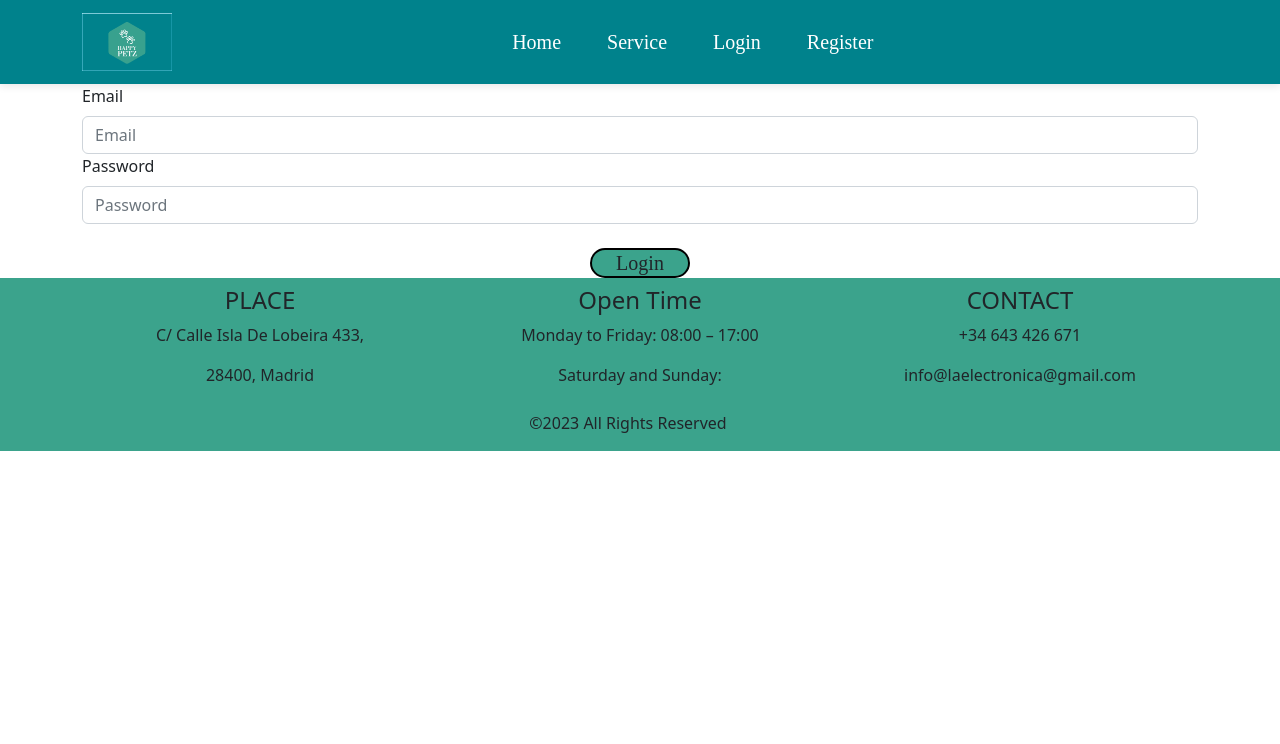
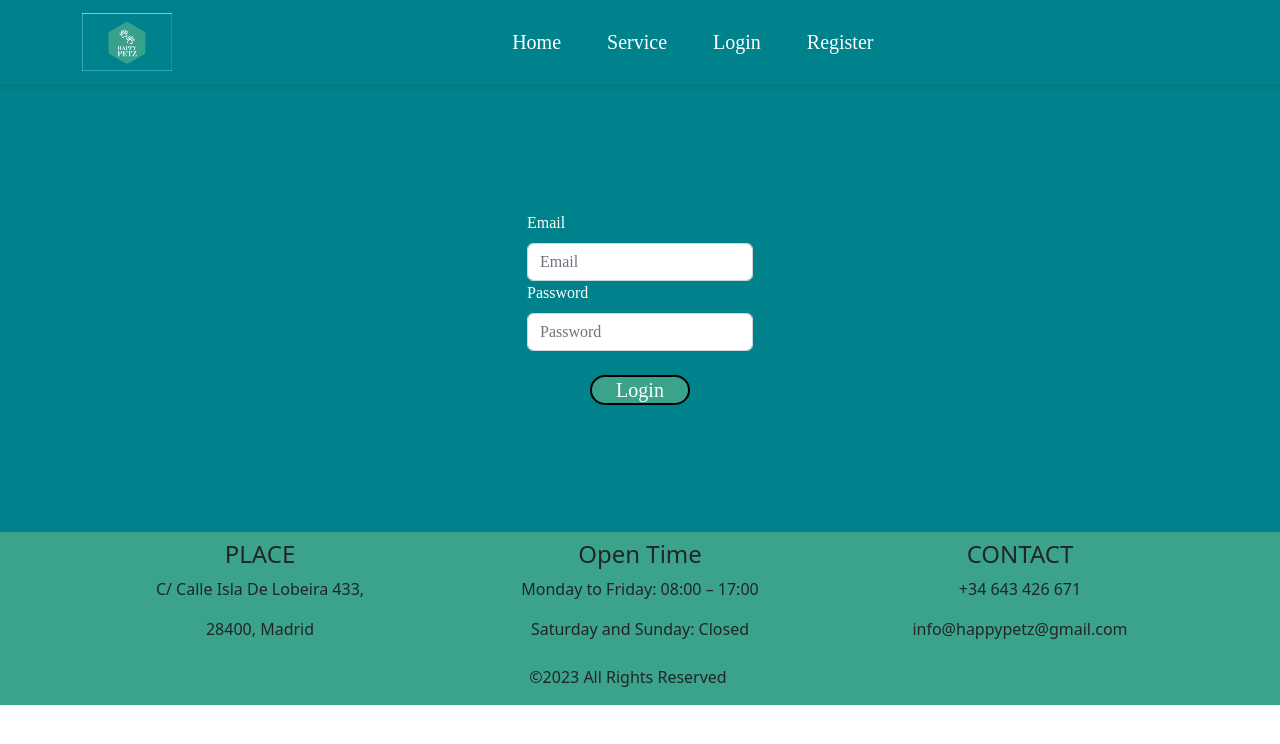
Before and after one commit to JRamonS/jrrs-geekshubs-final-front, a React (Vite) app: page /login in a window 1280 px wide. Shown: the top 744 px of the page. Built offline with nearby package versions, Linux system fonts and the light colour scheme.

Commit message:
feat: add style CSS to login

```diff
--- a/src/Components/Footer/Footer.jsx
+++ b/src/Components/Footer/Footer.jsx
@@ -20,12 +20,12 @@
     <Col className='margin mt-2 text-center'>
         <h4>Open Time</h4>
         <p> <i className="bi bi-telephone"></i> Monday to Friday: 08:00 – 17:00</p>
-        <p> <i className="bi bi-envelope-open-heart"></i> Saturday and Sunday: </p>
+        <p> <i className="bi bi-envelope-open-heart"></i> Saturday and Sunday: Closed</p>
         </Col>
     <Col className='margin mt-2 text-center'>
             <h4>CONTACT</h4>
             <p><i className="bi bi-clock"></i> +34 643 426 671</p>
-            <p> info@laelectronica@gmail.com </p>
+            <p> info@happypetz@gmail.com </p>
         </Col>
     <Row>
         <Col className='Copy mt-2'>
--- a/src/Components/NavBar/NavBar.jsx
+++ b/src/Components/NavBar/NavBar.jsx
@@ -32,11 +32,11 @@
           <Navbar.Toggle aria-controls="basic-navbar-nav" />
           <Navbar.Collapse id="basic-navbar-nav">
             <Nav className="mx-auto">
-              <Nav.Link as={Link} to="/home" className="text-white">Home</Nav.Link>
-              <Nav.Link as={Link} to="/service" className="text-white">Service</Nav.Link>
+              <Nav.Link as={Link} to="/home" className="text-white navDesing">Home</Nav.Link>
+              <Nav.Link as={Link} to="/service" className="text-white navDesing">Service</Nav.Link>
               {isLoggedIn && !isAdmin &&(
                 <>
-                  <Nav.Link as={Link} to="/userProfile" className="text-white">
+                  <Nav.Link as={Link} to="/userProfile" className="text-white navDesing">
                   <div>{ReduxCredentials?.credentials?.token?.data?.name}</div>
                   </Nav.Link>
                   <Nav.Link as={Link} to="/petRegistration" className="text-white">Pet Registration</Nav.Link>
@@ -48,8 +48,8 @@
                 <Nav.Link as={Link} to="/userProfile" className="text-white">
                   <div>{ReduxCredentials?.credentials?.token?.data?.name}</div>
                   </Nav.Link>
-                  <Nav.Link as={Link} to="/admUser" className="text-white">Admin User</Nav.Link>
-                  <Nav.Link as={Link} to="/admApp" className="text-white">Admin App</Nav.Link>
+                  <Nav.Link as={Link} to="/admUser" className="text-white navDesing">Admin User</Nav.Link>
+                  <Nav.Link as={Link} to="/admApp" className="text-white navDesing">Admin App</Nav.Link>
                 </>
               )}
 
@@ -68,11 +68,11 @@
                 </>
               )}
               {isLoggedIn ? (
-                <Nav.Link as={Link} to="/logout" className="text-white" onClick={() => logout()}>Logout</Nav.Link>
+                <Nav.Link as={Link} to="/logout" className="text-white navDesing" onClick={() => logout()}>Logout</Nav.Link>
               ) : (
                 <>
-                  <Nav.Link as={Link} to="/login" className="text-white">Login</Nav.Link>
-                  <Nav.Link as={Link} to="/register" className="text-white">Register</Nav.Link>
+                  <Nav.Link as={Link} to="/login" className="text-white navDesing">Login</Nav.Link>
+                  <Nav.Link as={Link} to="/register" className="text-white navDesing">Register</Nav.Link>
                 </>
               )}
             </Nav>
--- a/src/pages/Login/Login.css
+++ b/src/pages/Login/Login.css
@@ -0,0 +1,16 @@
+.loginDesing{
+    background-color: #00828c;
+    color: white;
+    font-family: "Myfont";
+}
+
+
+.loginContainer{
+    display: flex;
+    justify-content: center;
+    align-items: center;
+}
+
+.loginRow{
+    height: 56vh;
+}
--- a/src/pages/Login/Login.jsx
+++ b/src/pages/Login/Login.jsx
@@ -46,7 +46,6 @@
             let datosBackend = {
               token:reply.data
             };
-            // console.log(reply.data.data);
             dispatch(login({credentials: datosBackend}));
             setTimeout(() => {
               navigate ('/userProfile')
@@ -127,9 +126,9 @@
   };
 
   return (
-    <div>
-      <Container>
-      <Row>
+    <div className="loginDesing">
+      <Container className="loginContainer">
+      <Row className='loginRow loginContainer'>
         <Col>
           <Form>
             <Form.Group controlId="formBasicEmail">
```
